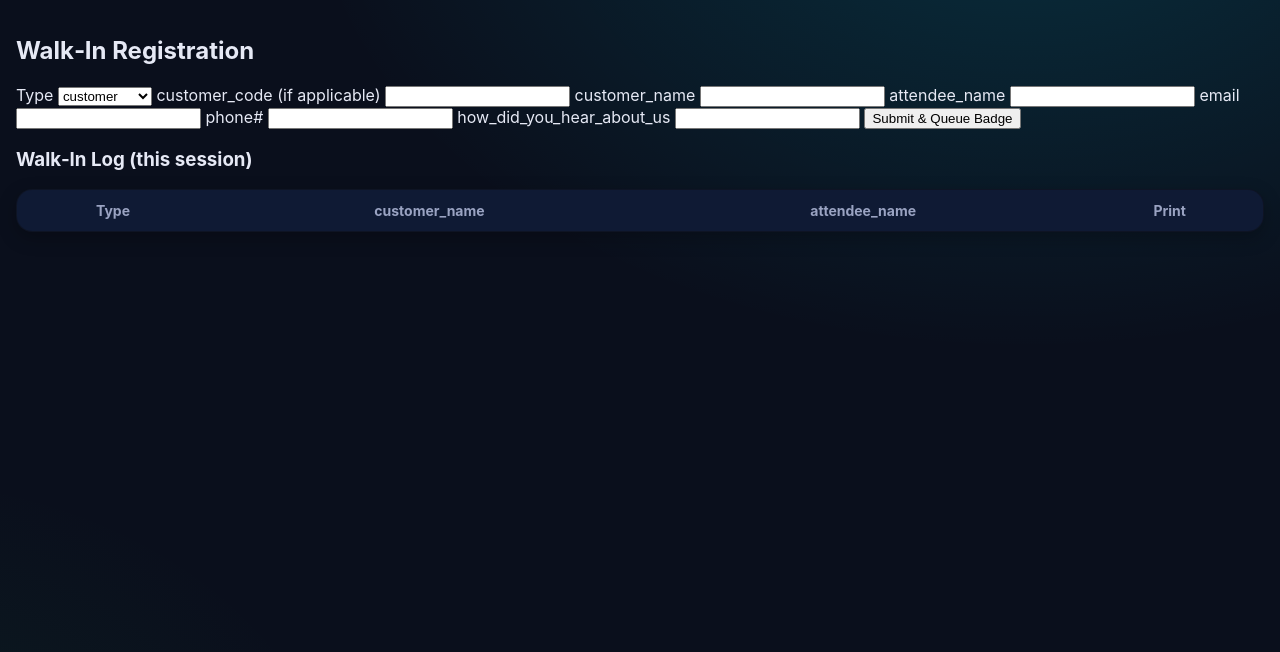
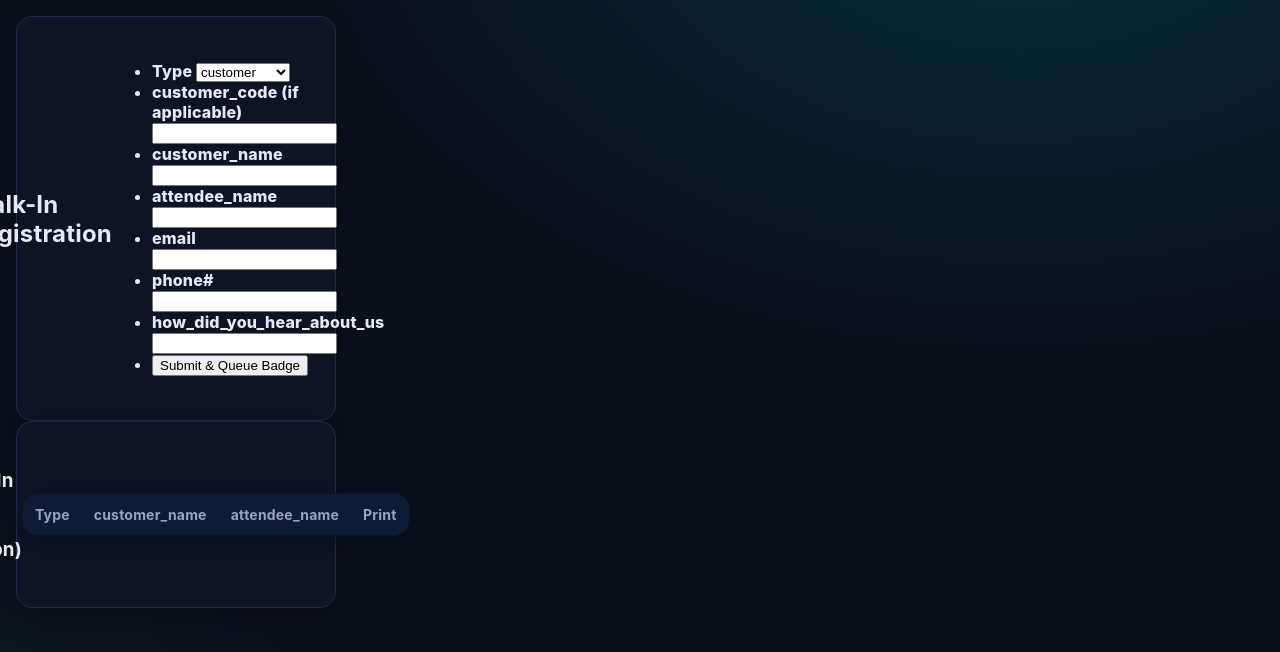
Before and after one commit to isfundakram/foodshow-app, a FastAPI app: page /walkin in a window 1280 px wide. Shown: the part 49-701 px from the top of the page. Run offline with FastAPI, Linux system fonts and the light colour scheme; the visitor is signed in with stand-in values (Sample User, id 1); lists and menus that the app fills with data are empty; parts of the project's set-up code (start-up, migrations or seed data) failed here and were passed over.

Commit message:
Update walkin.html

```diff
--- a/templates/walkin.html
+++ b/templates/walkin.html
@@ -1,42 +1,65 @@
 {% extends "layout.html" %}
 {% block content %}
-  <h2>Walk‑In Registration</h2>
-  <form id="walkin_form">
-    <label>Type</label>
-    <select name="walkin_type" required>
+  <section class="card">
+    <h2>Walk-In Registration</h2>
+
+    <form id="walkin_form" class="form form--list">
+      <ul class="form-list">
+        <li class="field">
+          <label for="walkin_type">Type</label>
+          <select id="walkin_type" name="walkin_type" required>
             <option value="customer">customer</option>
             <option value="vendor">vendor</option>
             <option value="family/friend">family/friend</option>
           </select>
+        </li>
 
-    <label>customer_code (if applicable)</label>
-    <input name="customer_code" />
+        <li class="field">
+          <label for="customer_code">customer_code (if applicable)</label>
+          <input id="customer_code" name="customer_code" />
+        </li>
 
-    <label>customer_name</label>
-    <input name="customer_name" required />
+        <li class="field">
+          <label for="customer_name">customer_name</label>
+          <input id="customer_name" name="customer_name" required />
+        </li>
 
-    <label>attendee_name</label>
-    <input name="attendee_name" required />
+        <li class="field">
+          <label for="attendee_name">attendee_name</label>
+          <input id="attendee_name" name="attendee_name" required />
+        </li>
 
-    <label>email</label>
-    <input type="email" name="email" />
+        <li class="field">
+          <label for="email">email</label>
+          <input id="email" type="email" name="email" />
+        </li>
 
-    <label>phone#</label>
-    <input name="phone" />
+        <li class="field">
+          <label for="phone">phone#</label>
+          <input id="phone" name="phone" />
+        </li>
 
-    <label>how_did_you_hear_about_us</label>
-    <input name="how_heard" />
+        <li class="field">
+          <label for="how_heard">how_did_you_hear_about_us</label>
+          <input id="how_heard" name="how_heard" />
+        </li>
 
-    <button type="submit">Submit & Queue Badge</button>
+        <li class="actions">
+          <button type="submit" class="btn-primary">Submit & Queue Badge</button>
+        </li>
+      </ul>
     </form>
+  </section>
 
-  <h3>Walk‑In Log (this session)</h3>
-  <table id="walkin_table">
+  <section class="card">
+    <h3>Walk-In Log (this session)</h3>
+    <table id="walkin_table" class="table">
       <thead>
         <tr><th>Type</th><th>customer_name</th><th>attendee_name</th><th>Print</th></tr>
       </thead>
       <tbody></tbody>
     </table>
+  </section>
 
   <script src="/static/js/walkin.js"></script>
 {% endblock %}
```
Lines whose indentation alone changed are shown as unchanged.
